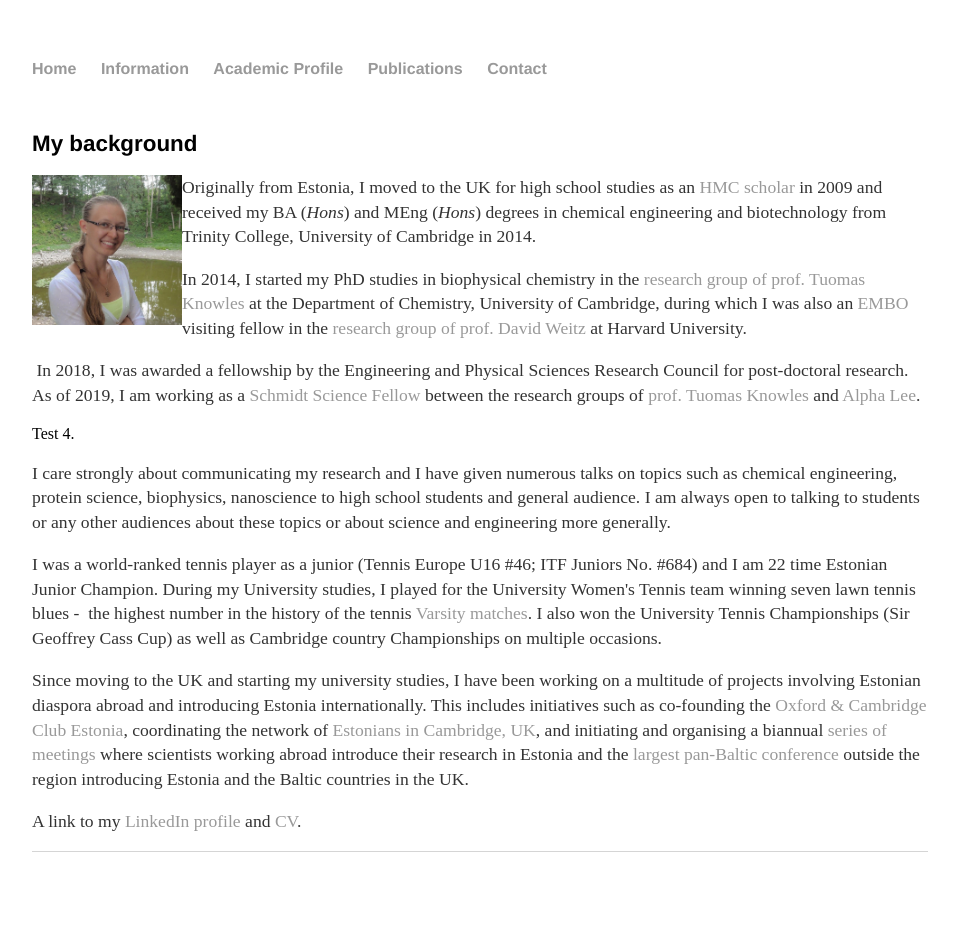
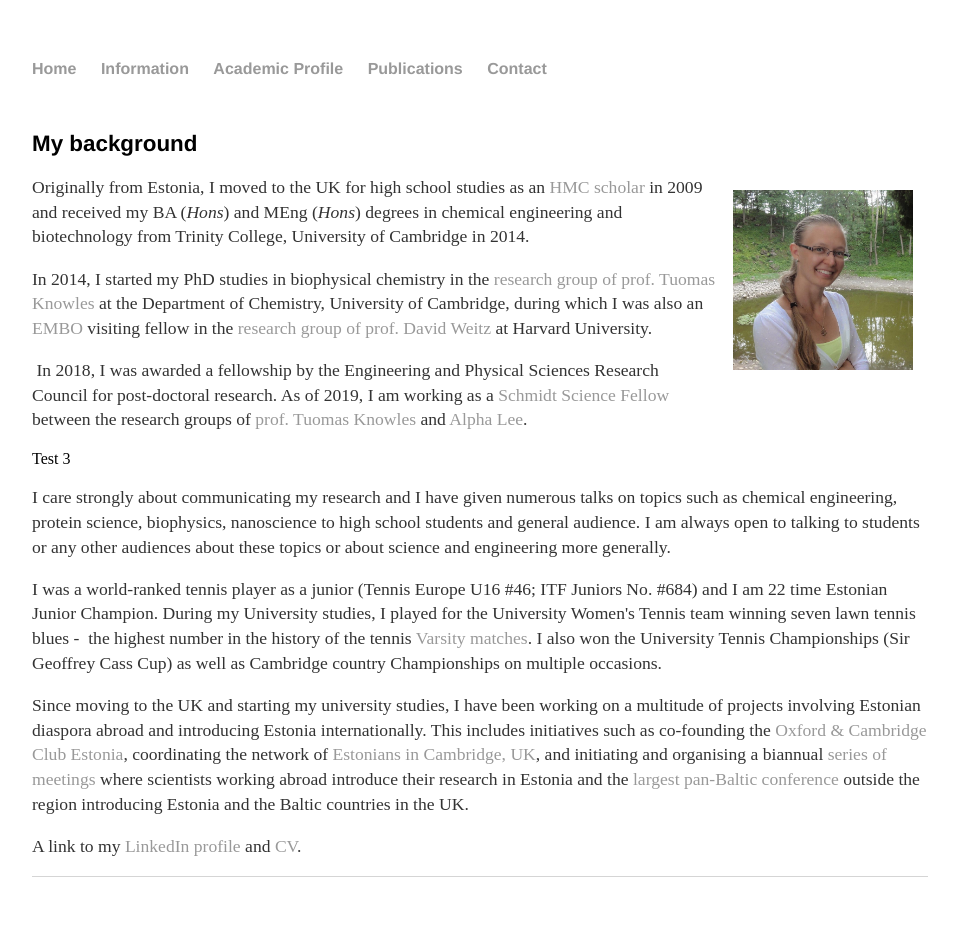
Before and after one commit to kadiliissaar/kadiliissaar.github.io, a Jekyll site: the page built from background/index.html, in a window 1280 px wide. Shown: the whole page, without its empty margins (160-1119 px from the left). Built offline with Jekyll 4.4.1, drawn with Linux system fonts in a browser that asks for light colours; before the commit the page ends 912 px from its top, so only the background shows below that.

Commit message:
Update index.html

```diff
--- a/background/index.html
+++ b/background/index.html
@@ -7,7 +7,7 @@ title: Kadi Liis Saar
 	<h2>My background</h2>
 
 <p>
-<img src="https://github.com/kadiliissaar/kadiliissaar.github.io/raw/master/Photos/Kadi.jpg" alt="Smiley face" style="float:left;width:150px;height:150px;">
+<img src="https://github.com/kadiliissaar/kadiliissaar.github.io/raw/master/Photos/Kadi.jpg" style="float:right;width:180px;height:180px;margin:15px;">
 Originally from Estonia, I moved to the UK for high school studies as an
 <a href="https://www.hmc.org.uk/about-hmc/projects/">HMC scholar</a> in 2009 and received my BA (<i>Hons</i>) and
 MEng (<i>Hons</i>) degrees in chemical engineering and biotechnology from Trinity College, University of Cambridge in 2014.</p>
@@ -22,8 +22,7 @@ research. As of 2019, I am working as a <a href="https://schmidtsciencefellows.o
 research groups of <a href="https://www-knowles.ch.cam.ac.uk/">prof. Tuomas Knowles</a> and
 <a href="https://www.alpha-lee.com/"> Alpha Lee</a>.</p>
 
-
-Test 4.
+Test 3
 
 	<p> I care strongly about communicating my research and I have given numerous talks on topics such as chemical
 engineering, protein science, biophysics, nanoscience to high school students and general audience. I am always open to
```
